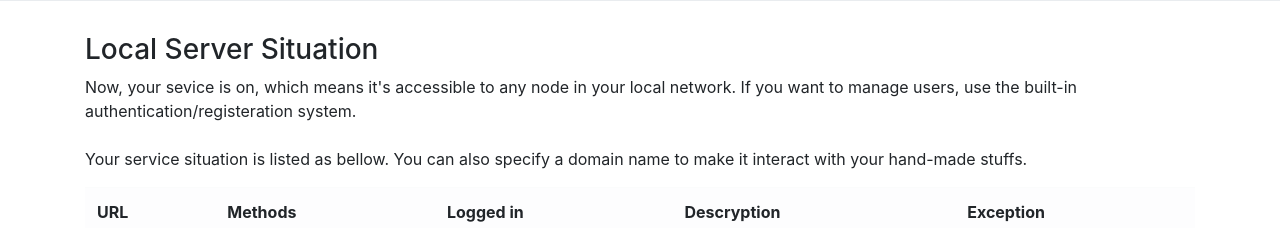
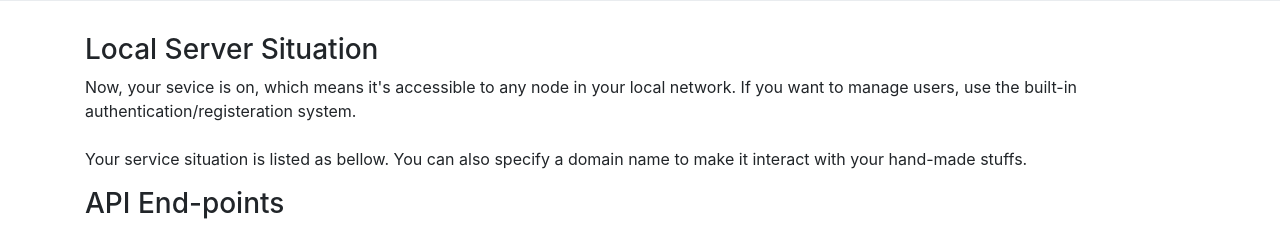
Before and after one commit to lnxpy/Check-Nevis, a Django app: page / in a window 1280 px wide. Shown: the part 175-403 px from the top of the page. Run offline with Django 3.2, Linux system fonts and the light colour scheme; lists and menus that the app fills with data are empty; some libraries are stand-ins or nearby versions.

Commit message:
API section added

```diff
--- a/plan/templates/index.html
+++ b/plan/templates/index.html
@@ -28,6 +28,8 @@
             <br><br>Your service situation is listed as bellow. You can also specify a domain name to make it interact
             with your hand-made stuffs.
         </p>
+
+        <h3>API End-points</h3>
         <table class="table table-striped table-light">
             <thead>
                 <tr>
```
